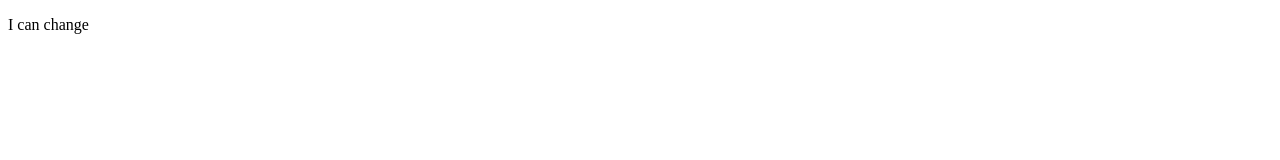
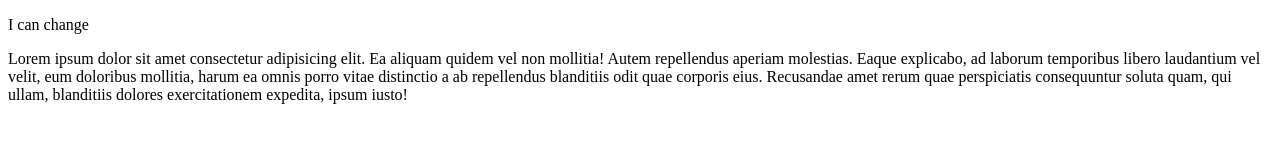
Before and after one commit to rabbyhasan4594/my-second-repo, a plain HTML site: page index.html in a window 1280 px wide. Drawn offline with Linux system fonts and the light colour scheme.

Commit message:
again add

```diff
--- a/index.html
+++ b/index.html
@@ -8,5 +8,8 @@
 </head>
 <body>
     <p>I can change</p>
+    <p>
+        Lorem ipsum dolor sit amet consectetur adipisicing elit. Ea aliquam quidem vel non mollitia! Autem repellendus aperiam molestias. Eaque explicabo, ad laborum temporibus libero laudantium vel velit, eum doloribus mollitia, harum ea omnis porro vitae distinctio a ab repellendus blanditiis odit quae corporis eius. Recusandae amet rerum quae perspiciatis consequuntur soluta quam, qui ullam, blanditiis dolores exercitationem expedita, ipsum iusto!
+    </p>
 </body>
 </html>
```
